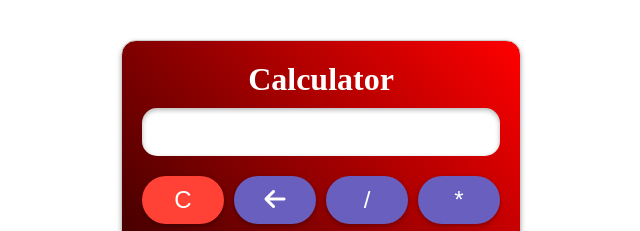
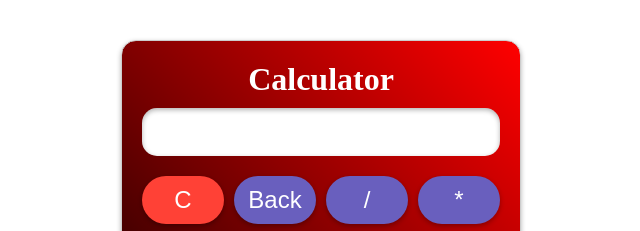
Before and after one commit to Shaikh-AR/Calculator, a plain HTML site: page index.html in a window 1280 px wide. Shown: the top 231 px of the page, 319-959 px from the left. Drawn offline with Linux system fonts and the light colour scheme.

Commit message:
back button now working

```diff
--- a/index.html
+++ b/index.html
@@ -14,7 +14,7 @@
         <input type="text" id="result" readonly>
         <div class="buttons">
             <button class="clear">C</button>
-            <button class="operator back"><i class="fa-solid fa-arrow-left"></i></button>
+            <button class="operator back">Back</button>
             <button class="operator divd">/</button>
             <button class="operator mul">*</button>
             <button class="number">7</button>
```
